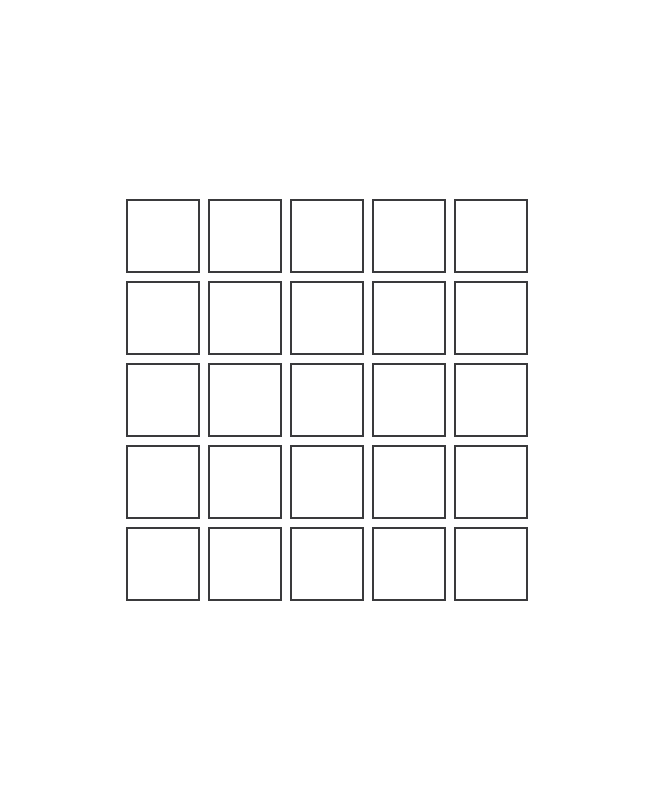
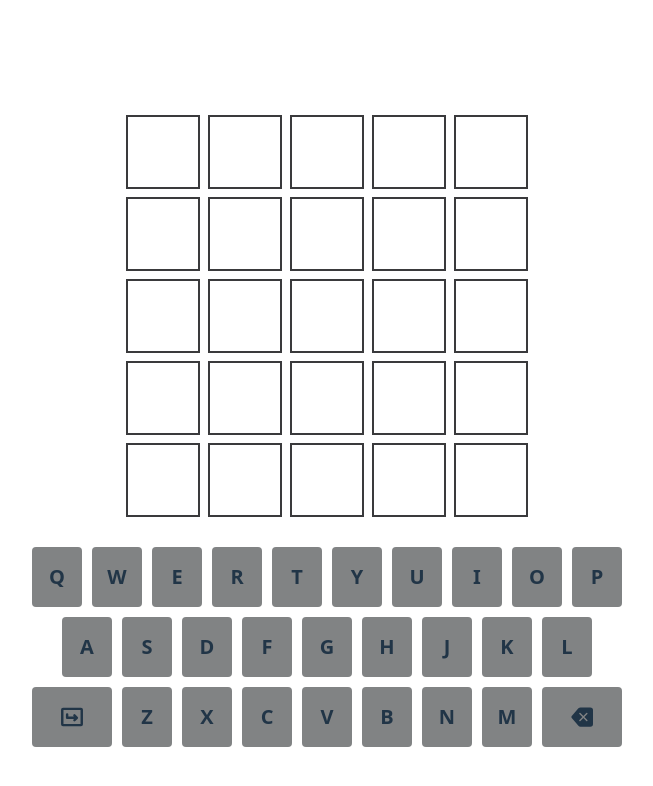
Before and after one commit to UnderCoverTable/wordle-clone, a React (Vite) app: page / in a window 1280 px wide. Shown: the top 786 px of the page, without its empty margins (313-966 px from the left). Built offline with nearby package versions, Linux system fonts and the light colour scheme.

Commit message:
created context

```diff
--- a/package.json
+++ b/package.json
@@ -13,6 +13,7 @@
     "motion": "^12.18.1",
     "react": "^19.1.0",
     "react-dom": "^19.1.0",
+    "react-icons": "^5.5.0",
     "sass": "^1.89.2"
   },
   "devDependencies": {
--- a/src/App.jsx
+++ b/src/App.jsx
@@ -4,15 +4,26 @@ import viteLogo from "/vite.svg";
 import "./App.css";
 import Card from "./components/Card/Card";
 import Board from "./components/Board/Board";
+import Keyboard from "./components/Keyboard/Keyboard";
+import WordleProvider from "./Context/WordleProvider";
 
 function App() {
-  const [dimension, setDimension] = useState(5);
-  const todaysWord = ["h", "e", "l", "l", "o"];
-
   return (
-    <>
-      <Board dimension={dimension} todaysWord={todaysWord} />
-    </>
+    <WordleProvider>
+      <div
+        style={{
+          display: "flex",
+          flexDirection: "column",
+          justifyContent: "center",
+          alignItems: "center",
+          height: "100vh",
+          gap: "32px",
+        }}
+      >
+        <Board />
+        <Keyboard />
+      </div>
+    </WordleProvider>
   );
 }
 
--- /dev/null
+++ b/src/Context/WordleContext.js
@@ -0,0 +1,5 @@
+import { createContext } from "react";
+
+const WordleContext = createContext();
+
+export default WordleContext;
--- /dev/null
+++ b/src/Context/WordleProvider.jsx
@@ -0,0 +1,27 @@
+// src/context/MyProvider.js
+import { useState } from "react";
+import WordleContext from "./WordleContext";
+
+export default function WordleProvider({ children }) {
+  const [guessStore, setGuessStore] = useState({});
+  const [dimension, setDimension] = useState(5);
+  const [showError, setShowError] = useState(false);
+
+  const todaysWord = ["h", "e", "l", "l", "o"];
+
+  return (
+    <WordleContext.Provider
+      value={{
+        guessStore,
+        setGuessStore,
+        dimension,
+        setDimension,
+        showError,
+        setShowError,
+        todaysWord,
+      }}
+    >
+      {children}
+    </WordleContext.Provider>
+  );
+}
--- a/src/components/Board/Board.jsx
+++ b/src/components/Board/Board.jsx
@@ -1,12 +1,20 @@
-import { useEffect, useRef, useState } from "react";
+import { useContext, useEffect, useRef } from "react";
 import { motion } from "framer-motion";
 import Card from "../Card/Card";
 import { handleBackspace, handleEnter, handleLetter } from "./Helpers";
+import WordleContext from "../../Context/WordleContext";
 
-export default function Board({ dimension = 5, todaysWord = [] }) {
+export default function Board({}) {
+  const {
+    dimension,
+    todaysWord = [],
+    guessStore = {},
+    setGuessStore = () => {},
+    showError = false,
+    setShowError = () => {},
+  } = useContext(WordleContext);
+
   const focusDivRef = useRef(null);
-  const [guessStore, setGuessStore] = useState({});
-  const [showError, setShowError] = useState(false);
 
   useEffect(() => {
     focusDivRef.current?.focus();
--- a/src/components/Card/Card.jsx
+++ b/src/components/Card/Card.jsx
@@ -1,14 +1,8 @@
 import { motion } from "framer-motion";
 import styles from "./Card.module.scss";
-import { useEffect, useState } from "react";
+import { colorMap } from "../Constants";
 
 export default function Card({ guess = "", guessStatus = null, index = 0 }) {
-  const colorMap = {
-    wrong: "#3a3a3c",
-    maybe: "#b59f3b",
-    correct: "#538d4e",
-  };
-
   return (
     <motion.div
       className={styles.defaultCardBody}
--- /dev/null
+++ b/src/components/Constants.js
@@ -0,0 +1,5 @@
+export const colorMap = {
+  wrong: "#3a3a3c",
+  maybe: "#b59f3b",
+  correct: "#538d4e",
+};
--- /dev/null
+++ b/src/components/Keyboard/Key.jsx
@@ -0,0 +1,80 @@
+import { PiKeyReturnBold } from "react-icons/pi";
+import { handleBackspace, handleEnter, handleLetter } from "../Board/Helpers";
+import { BsBackspaceReverseFill } from "react-icons/bs";
+import { colorMap } from "../Constants";
+import { useContext, useEffect, useState } from "react";
+import WordleContext from "../../Context/WordleContext";
+
+export default function Key({ letter = "", status = "" }) {
+  const {
+    todaysWord = [],
+    guessStore = {},
+    setGuessStore = () => {},
+    setShowError = () => {},
+  } = useContext(WordleContext);
+
+  const [delayedStatus, setDelayedStatus] = useState("");
+  const isRegularLetter = letter !== "Enter" && letter !== "Backspace";
+
+  useEffect(() => {
+    if (!status) return;
+
+    const timeout = setTimeout(() => {
+      setDelayedStatus(status);
+    }, 1200);
+
+    return () => clearTimeout(timeout);
+  }, [status]);
+
+  const iconMap = (letter) => {
+    switch (letter) {
+      case "Enter":
+        return (
+          <PiKeyReturnBold size={26} style={{ transform: "scaleX(-1)" }} />
+        );
+      case "Backspace":
+        return (
+          <BsBackspaceReverseFill
+            size={22}
+            style={{ transform: "scaleX(-1)" }}
+          />
+        );
+    }
+  };
+
+  return (
+    <div
+      style={{
+        display: "flex",
+        justifyContent: "center",
+        alignItems: "center",
+        borderRadius: "4px",
+        height: "60px",
+        cursor: "pointer",
+        ...(isRegularLetter ? { width: "50px" } : { width: "80px" }),
+        backgroundColor: delayedStatus ? colorMap[delayedStatus] : "#818384",
+        transition: "background-color 0.3s ease",
+      }}
+      onClick={() => {
+        if (isRegularLetter) {
+          handleLetter({ letter, guessStore, setGuessStore });
+        } else if (letter === "Enter") {
+          handleEnter({
+            answer: todaysWord,
+            guessStore,
+            setGuessStore,
+            setShowError,
+          });
+        } else if (letter === "Backspace") {
+          handleBackspace({ guessStore, setGuessStore });
+        }
+      }}
+    >
+      {isRegularLetter ? (
+        <h2 style={{ fontSize: "20px" }}>{letter}</h2>
+      ) : (
+        <>{iconMap(letter)}</>
+      )}
+    </div>
+  );
+}
--- /dev/null
+++ b/src/components/Keyboard/Keyboard.jsx
@@ -0,0 +1,55 @@
+import { BsBackspaceReverseFill } from "react-icons/bs";
+import { PiKeyReturnBold } from "react-icons/pi";
+import Key from "./Key";
+import { useContext } from "react";
+import WordleContext from "../../Context/WordleContext";
+
+export default function Keyboard({}) {
+  const { guessStore = {} } = useContext(WordleContext);
+
+  const letters = [
+    ["Q", "W", "E", "R", "T", "Y", "U", "I", "O", "P"],
+    ["A", "S", "D", "F", "G", "H", "J", "K", "L"],
+    ["Enter", "Z", "X", "C", "V", "B", "N", "M", "Backspace"],
+  ];
+
+  const enteredRows = {};
+  Object.keys(guessStore).forEach((rowIndex) => {
+    if (guessStore[rowIndex].entered) {
+      guessStore[rowIndex].row.forEach((key, index) => {
+        enteredRows[key] = guessStore[rowIndex].rowStatuses[index];
+      });
+    }
+  });
+
+  return (
+    <div
+      style={{
+        display: "flex",
+        flexDirection: "column",
+        alignItems: "center",
+        gap: 10,
+      }}
+    >
+      {letters.map((letterRow, index) => (
+        <div
+          key={index}
+          style={{
+            display: "flex",
+            justifyContent: "center",
+            alignItems: "center",
+            gap: 10,
+          }}
+        >
+          {letterRow.map((letter, i) => (
+            <Key
+              key={i}
+              letter={letter}
+              status={enteredRows[letter.toLowerCase()]}
+            />
+          ))}
+        </div>
+      ))}
+    </div>
+  );
+}
```
Also changed, not shown: 1 other file (tests, documents, lock files or other folders).
